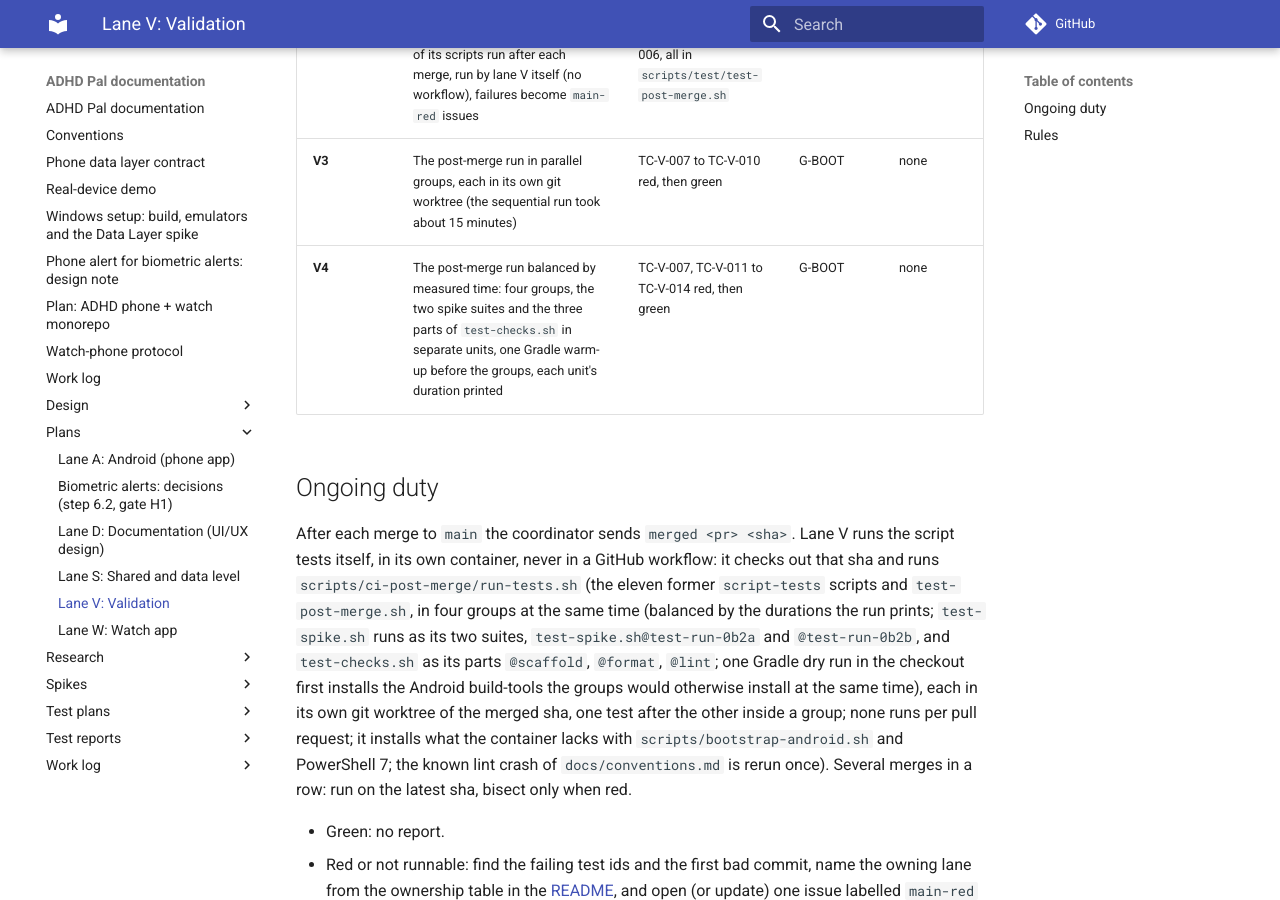
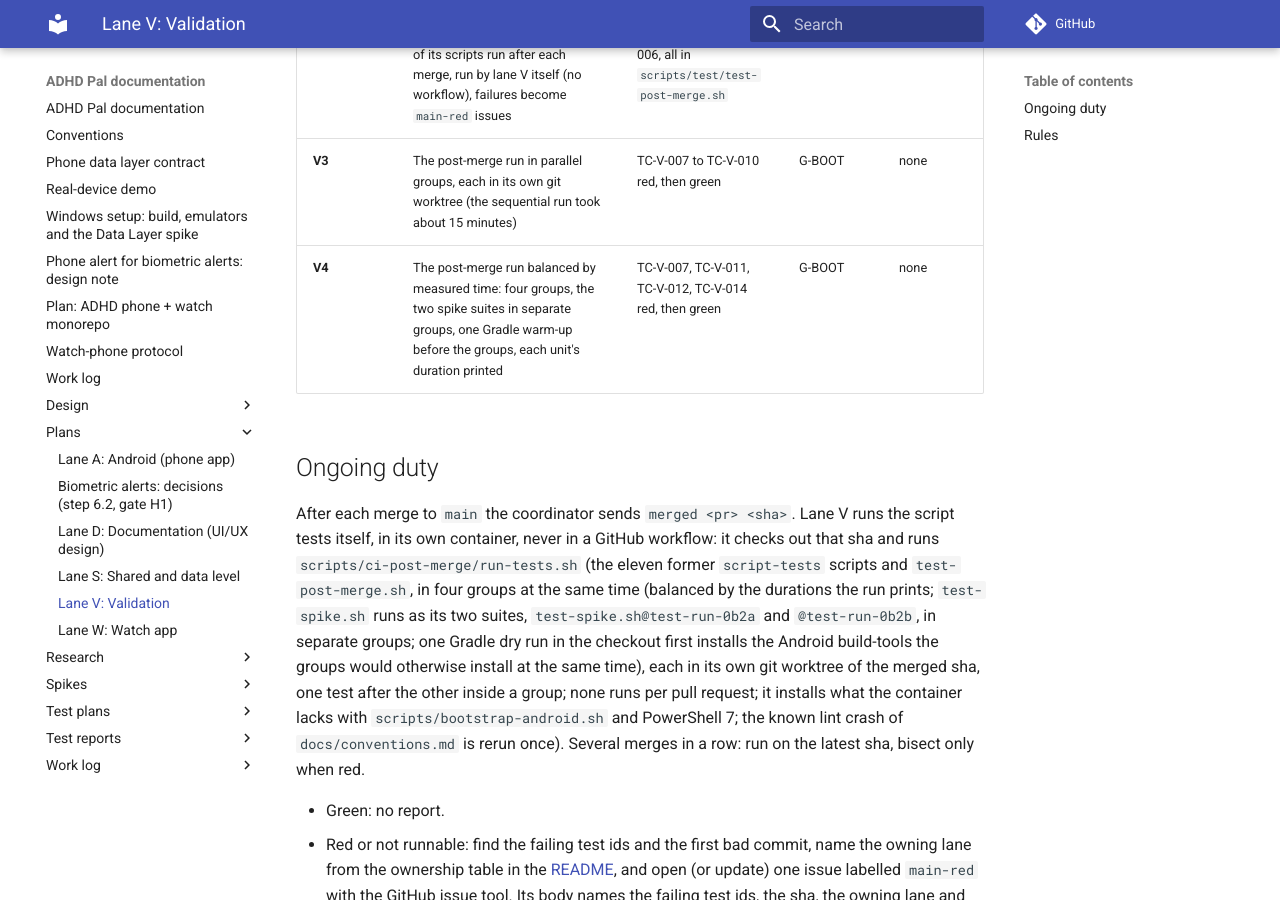
Before and after one commit to shlomoa/my-adhd-pal, an MkDocs documentation site: the page built from docs/plans/validation.md, in a window 1280 px wide and 900 px high, scrolled down 516 px. Built offline with MkDocs 1.6.1 and Material for MkDocs 9.7.7, drawn with Linux system fonts in a browser that asks for light colours; comment, search, counter and statistics services are not loaded.

Commit message:
V: back to four groups (splitting test-checks.sh was slower), keep the Gradle warm-up (#190)
Co-Authored-By: Claude Sonnet 5.5 <noreply@anthropic.com>
Claude-Session: https://claude.ai/code/session_014Ckg3GX7ztViNb2s2LZK5V

```diff
--- a/docs/plans/validation.md
+++ b/docs/plans/validation.md
@@ -8,15 +8,15 @@ place of the slow script tests in CI. It takes no `plan.md` step; its work is is
 | **V1** | Lane setup: this plan, README rows, gate `G-VAL`, `docs/work-log/validation.md`, `lane:V` accepted by `scripts/check-issues.sh`, catalogue `docs/test-plans/validation.md` | TC-V-001, TC-V-002 red, then green | G-BOOT | none |
 | **V2** | Issue #190 (PR #192, started by lane S): the `script-tests` job leaves the pull request checks; all of its scripts run after each merge, run by lane V itself (no workflow), failures become `main-red` issues | TC-S-170, 172, 173 (kept ids) and TC-V-004, TC-V-005, TC-V-006, all in `scripts/test/test-post-merge.sh` | G-BOOT | **G-VAL** |
 | **V3** | The post-merge run in parallel groups, each in its own git worktree (the sequential run took about 15 minutes) | TC-V-007 to TC-V-010 red, then green | G-BOOT | none |
-| **V4** | The post-merge run balanced by measured time: four groups, the two spike suites and the three parts of `test-checks.sh` in separate units, one Gradle warm-up before the groups, each unit's duration printed | TC-V-007, TC-V-011 to TC-V-014 red, then green | G-BOOT | none |
+| **V4** | The post-merge run balanced by measured time: four groups, the two spike suites in separate groups, one Gradle warm-up before the groups, each unit's duration printed | TC-V-007, TC-V-011, TC-V-012, TC-V-014 red, then green | G-BOOT | none |
 
 ## Ongoing duty
 
 After each merge to `main` the coordinator sends `merged <pr> <sha>`. Lane V runs the script tests itself, in its own
 container, never in a GitHub workflow: it checks out that sha and runs `scripts/ci-post-merge/run-tests.sh` (the eleven
 former `script-tests` scripts and `test-post-merge.sh`, in four groups at the same time (balanced by the durations the run prints; `test-spike.sh` runs as its two suites,
-`test-spike.sh@test-run-0b2a` and `@test-run-0b2b`, and `test-checks.sh` as its parts `@scaffold`, `@format`, `@lint`; one
-Gradle dry run in the checkout first installs the Android build-tools the groups would otherwise install at the same time), each in its own git worktree of
+`test-spike.sh@test-run-0b2a` and `@test-run-0b2b`, in separate groups; one Gradle dry run in the checkout first installs the Android build-tools the groups would otherwise
+install at the same time), each in its own git worktree of
 the merged sha, one test after the other inside a group; none runs per pull request; it installs what
 the container lacks with `scripts/bootstrap-android.sh` and PowerShell 7; the known lint crash of `docs/conventions.md`
 is rerun once). Several merges in a row: run on the latest sha, bisect only when red.
```
Also changed, not shown: docs/conventions.md (+1 -1 lines), docs/test-plans/validation.md (+1 -2 lines), 3 other files.
